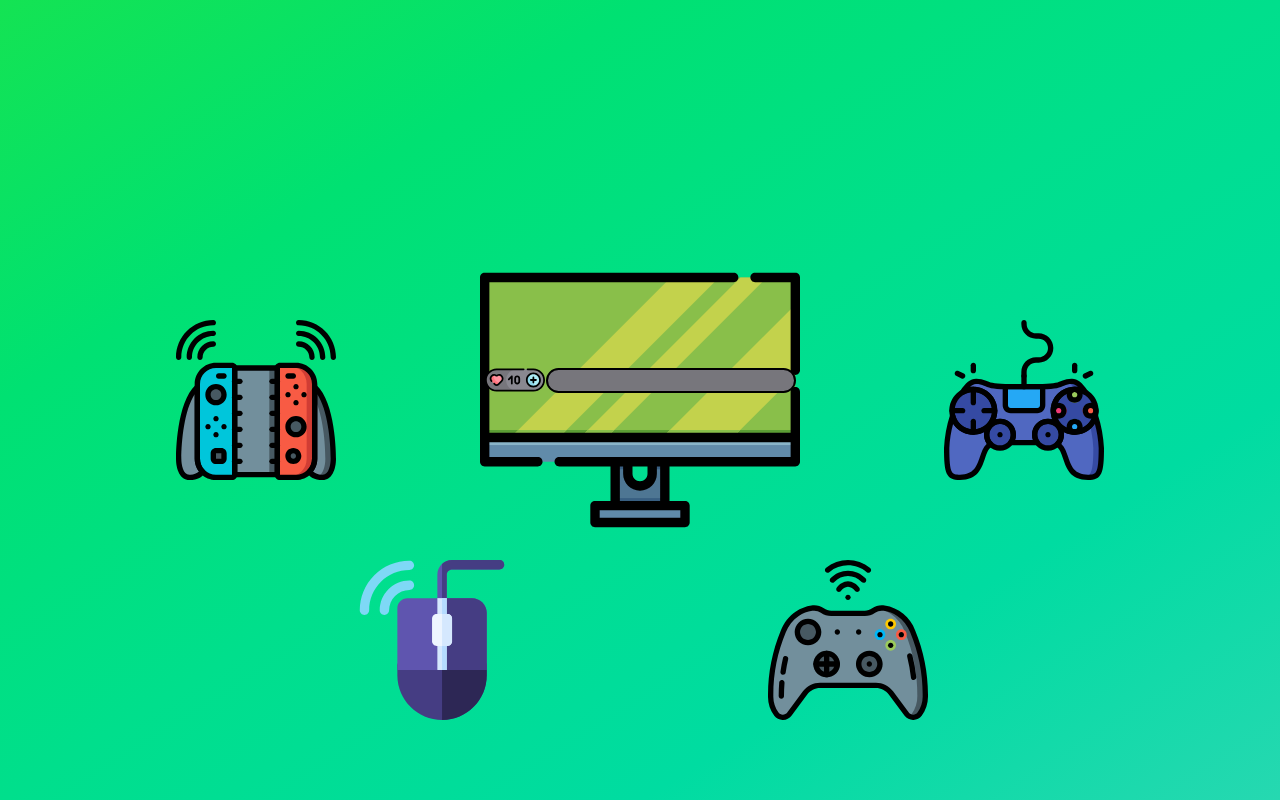
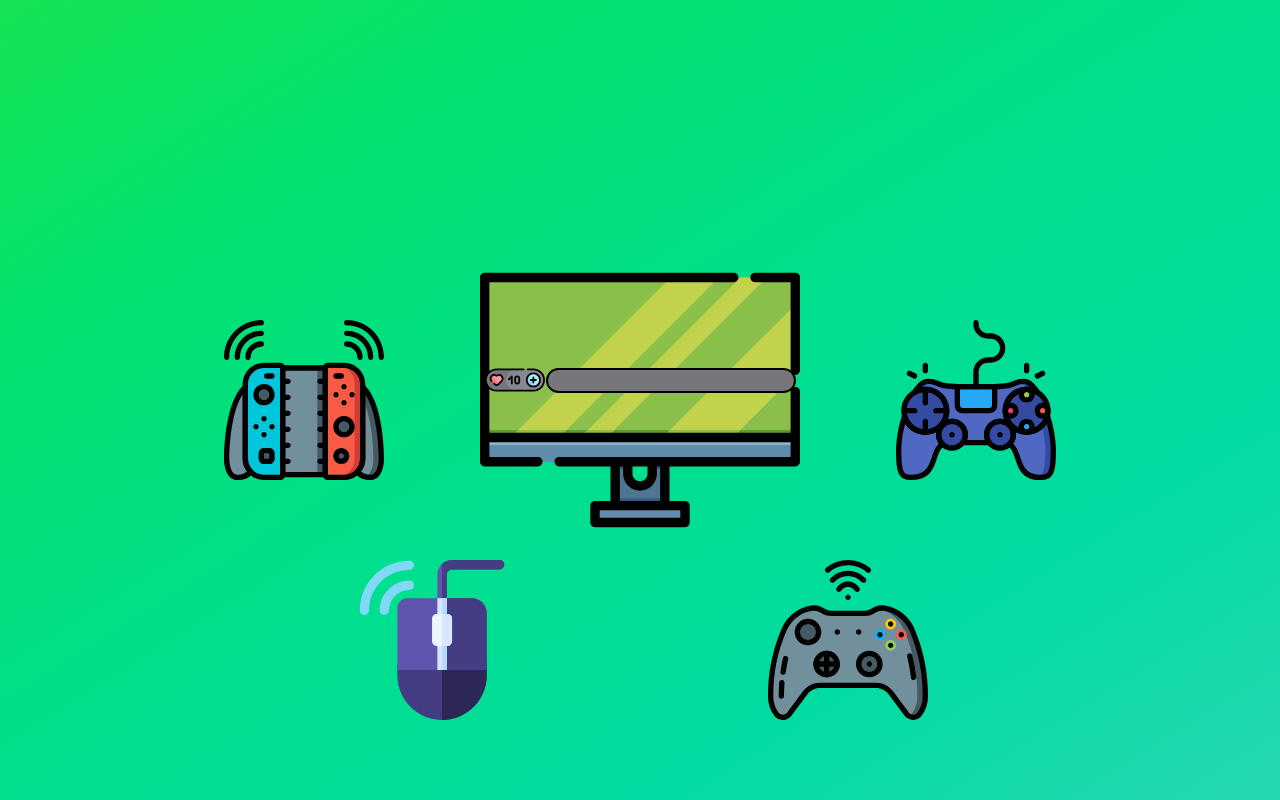
Before and after one commit to Edilberto-Vazquez/ejemplo-css-grid, a plain HTML site: page index.html in a window 1280 px wide. Drawn offline with Linux system fonts and the light colour scheme.

Commit message:
cambio de lugar

```diff
--- a/style.css
+++ b/style.css
@@ -25,7 +25,9 @@
 
 .container-search {
     width: 100%;
+    min-width: auto;
     height: auto;
+    min-height: auto;
     margin-block-start: 125px;
     display: flex;
     justify-content: center;
@@ -73,7 +75,7 @@
     grid-row: 5/7;
     background-image: url('./assets/img/controller.svg');
     background-size: contain;
-    background-position: center;
+    background-position: left;
     background-repeat: no-repeat;
 }
 
@@ -82,6 +84,6 @@
     grid-row: 5/7;
     background-image: url('./assets/img/nintendo-switch.svg');
     background-size: contain;
-    background-position: center;
+    background-position: right;
     background-repeat: no-repeat;
 }
```
